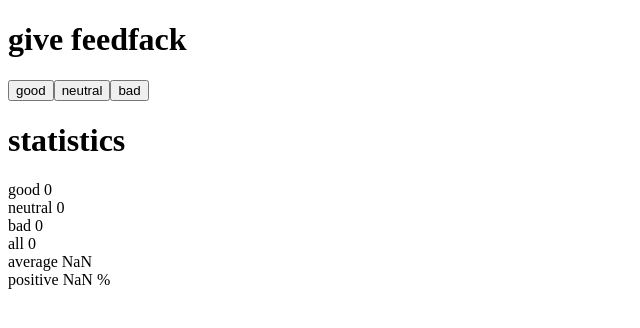
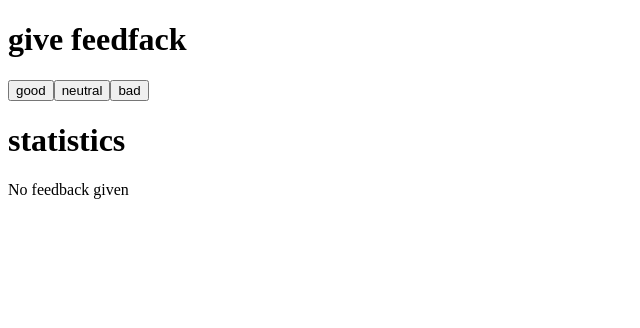
Before and after one commit to 777karen777/fullstack-exercises, a React (Vite) app in the folder part1/unicafe/: page / in a window 1280 px wide. Shown: the top 328 px of the page, without its empty margins (0-640 px from the left). Built offline with nearby package versions, Linux system fonts and the light colour scheme.

Commit message:
1.9: unicafe step 4

```diff
--- a/part1/unicafe/src/App.jsx
+++ b/part1/unicafe/src/App.jsx
@@ -18,6 +18,12 @@ const Statistics = ({feedback}) => {
   const all = feedback.good + feedback.neutral + feedback.bad
   const positive = feedback.good / (all / 100)
   const average = (feedback.good - feedback.bad) / all
+
+  if(all === 0) {
+    return (
+      <div>No feedback given</div>
+    )
+  }
   return (
     <div>
       <div>good {feedback.good}</div>
```
